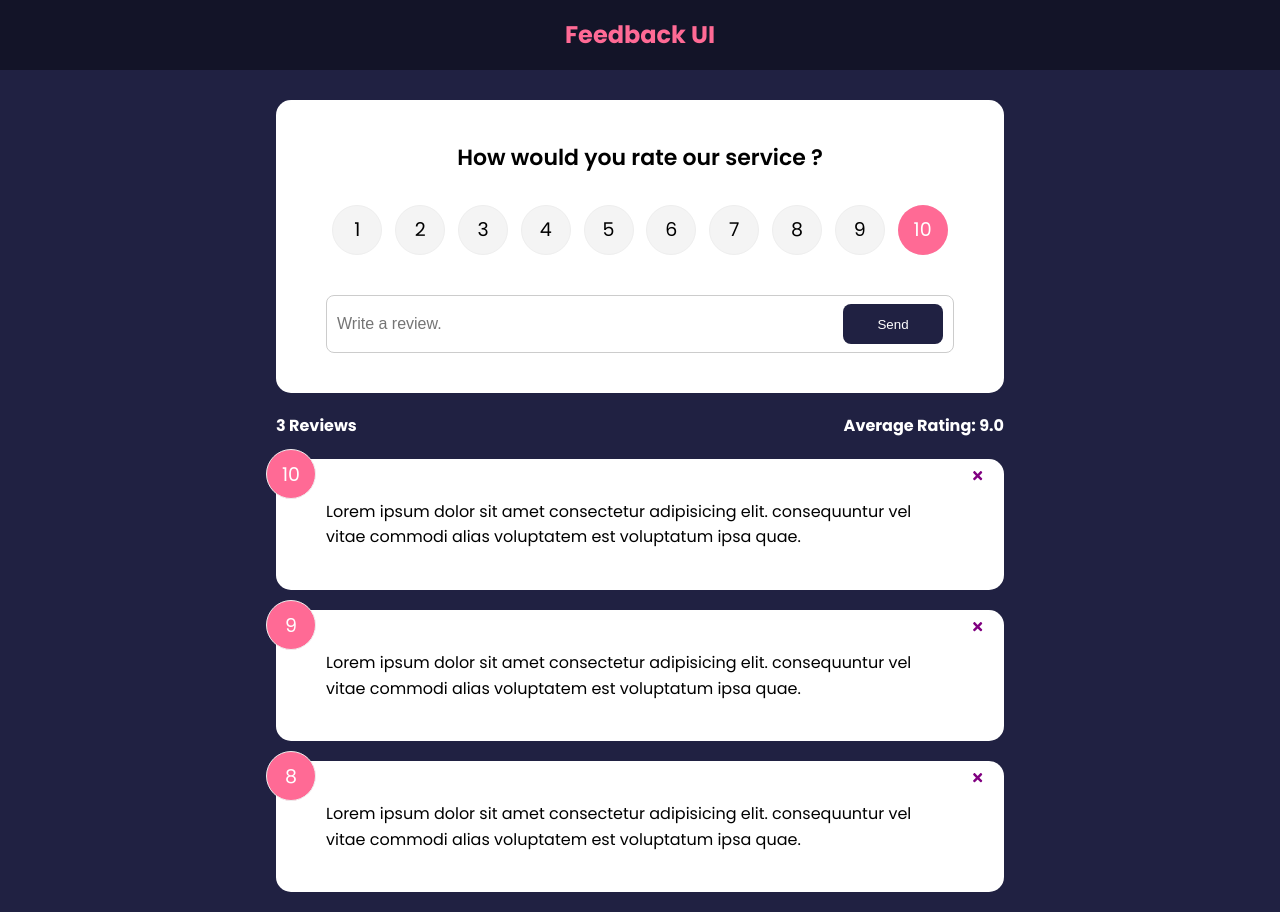
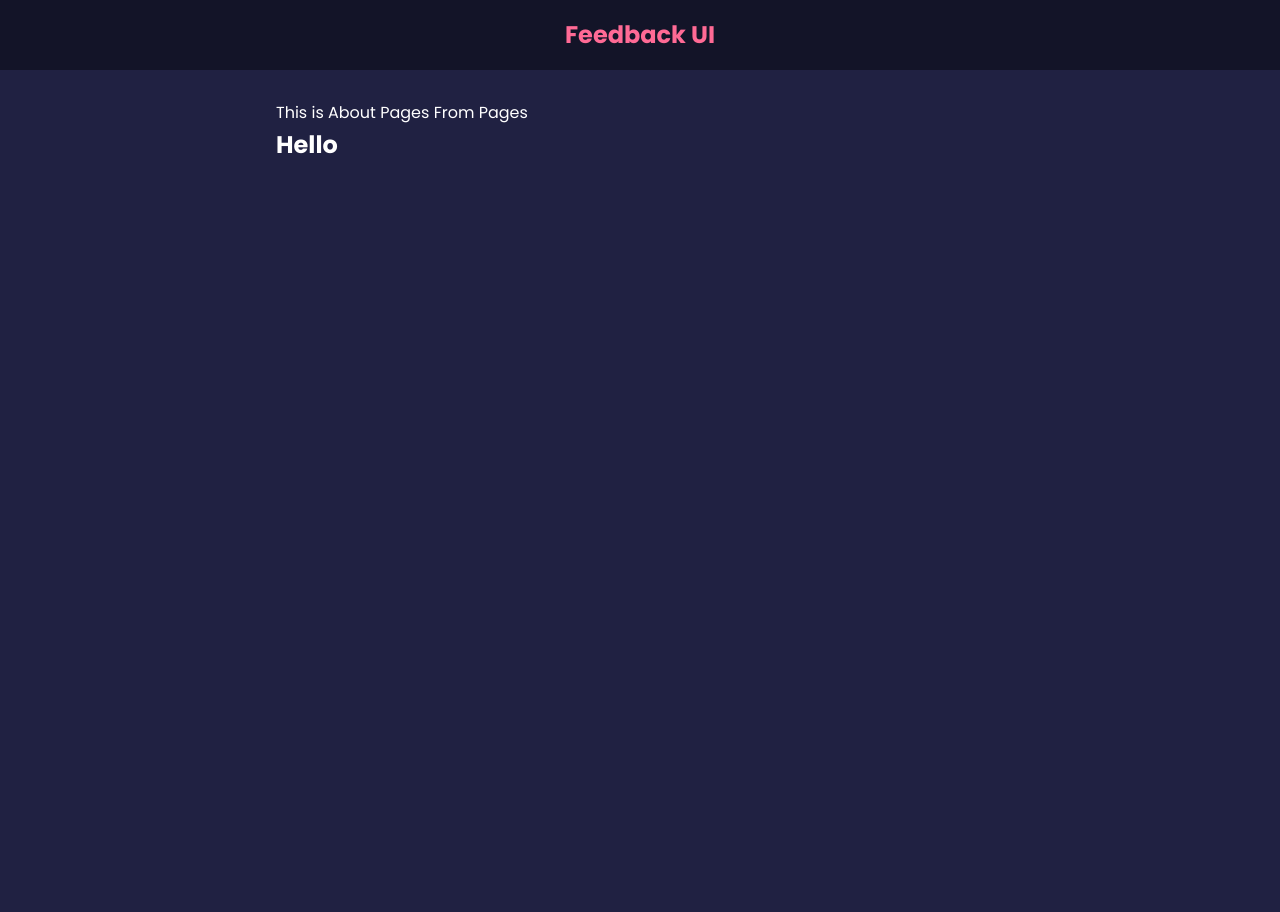
Before and after one commit to osamabinazam/feedback-app, a React (Create React App) app: page /about in a window 1280 px wide. After the commit the page ends 800 px from the top, so only its background shows below. Built offline with nearby package versions, Linux system fonts and the light colour scheme.

Commit message:
Set Routers

```diff
--- a/package.json
+++ b/package.json
@@ -10,7 +10,8 @@
     "react": "^18.2.0",
     "react-dom": "^18.2.0",
     "react-icons": "^4.8.0",
-    "react-scripts": "^2.1.3",
+    "react-router-dom": "^6.11.1",
+    "react-scripts": "^5.0.1",
     "uuid": "^9.0.0",
     "web-vitals": "^2.1.4"
   },
--- a/src/App.js
+++ b/src/App.js
@@ -1,5 +1,6 @@
 import React from 'react'
 import ReactDOM from 'react-dom'
+import {BrowserRouter as Router, Route, Routes} from 'react-router-dom'
 import { v4 as uuidv4 } from "uuid";
 import { useState } from "react";
 import Header from "./components/Header";
@@ -7,6 +8,8 @@ import FeedbackData from "./data/FeedbackData";
 import FeedbackList from "./components/FeedbackList";
 import FeedbackStat from "./components/FeedbackStat";
 import FeedbackForm from "./components/FeedbackForm";
+import About from './pages/About';
+
 
 function App(){
 
@@ -32,14 +35,21 @@ function App(){
 
 
     return (
-        <>
-            <Header/>
+        <Router>
+            <Header />
             <div className="container">
-                <FeedbackForm  handleAdd = {addFeedback} />
-                <FeedbackStat feedback = {feedback}/>
-                <FeedbackList feedback = {feedback} handleDelete={deleteFeedback} />
+                <Routes>
+                <Route path="/about" element={<About />} />
+                <Route exact path="/" element={
+                    <>
+                    <FeedbackForm handleAdd={addFeedback} />
+                    <FeedbackStat feedback={feedback}/>
+                    <FeedbackList feedback={feedback} handleDelete={deleteFeedback} />
+                    </>
+                } />
+                </Routes>
             </div>
-        </>
+        </Router>
     );
 }
 export default App;
--- a/src/components/FeedbackList.jsx
+++ b/src/components/FeedbackList.jsx
@@ -1,21 +1,15 @@
-// import { motion } from 'framer-motion';
-// import { AnimatePresence } from 'framer-motion';
-// import AnimatePresence from './node_modules/framer-motion/dist/es/components/AnimatePresence/index.mjs';
 
-
+import { motion } from 'framer-motion';
 import React from 'react'
-import ReactDOM from 'react-dom'
+// import ReactDOM from 'react-dom'
 import FeedBackItem from "./feedbackItem";
 import PropTypes from 'prop-types'
-
-
 
 function FeedbackList({feedback, handleDelete}){
 
     if (!feedback || feedback.length === 0){
-        return <>No feedback yet</>
+        return <p>No feedback yet</p>
     }
-
 
     return (
 
@@ -23,22 +17,22 @@ function FeedbackList({feedback, handleDelete}){
             {/* <AnimatePresence> */}
             {
             feedback.map((item) => (
-                    // <motion.div
-                        // key={item.id}
-                        // initial={{ opacity: 0}}
-                        // animate={{ opacity: 1}}
-                        // exit={{opacity:0}}
-                    // >
+                    <motion.div
+                        key={item.id}
+                        initial={{ opacity: 0}}
+                        animate={{ opacity: 1}}
+                        exit={{opacity:0}}
+                    >
                     <FeedBackItem
                     key={item.id}
                     item={item}
                     handleDelete= {handleDelete}  />
-                    // </motion.div>
+                    </motion.div>
                 ))
             }
             {/* </AnimatePresence> */}
         </div>
-    );
+    )
 
 }
 
--- /dev/null
+++ b/src/pages/About.jsx
@@ -0,0 +1,15 @@
+import React from 'react'
+
+function About() {
+  return (
+    <div>
+      This is About Pages From Pages
+      <h2>
+        Hello
+      </h2>
+
+    </div>
+  )
+}
+
+export default About
```
Also changed, not shown: 2 other files (tests, documents, lock files or other folders).
